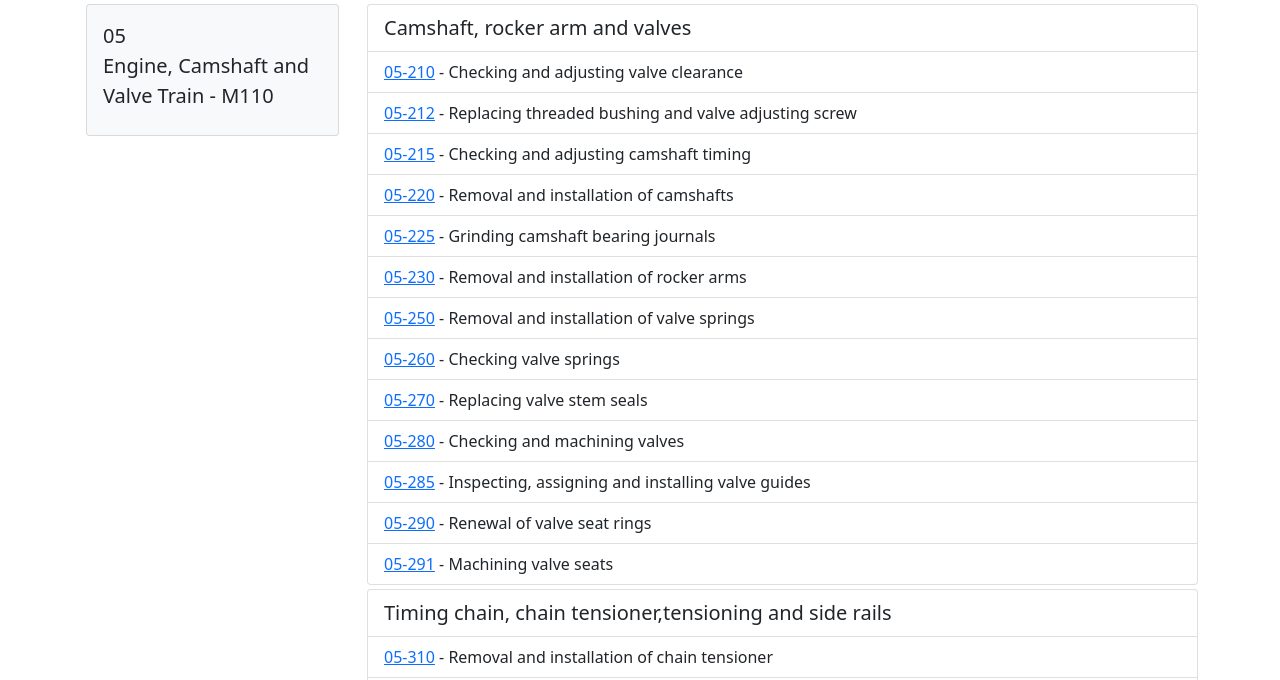
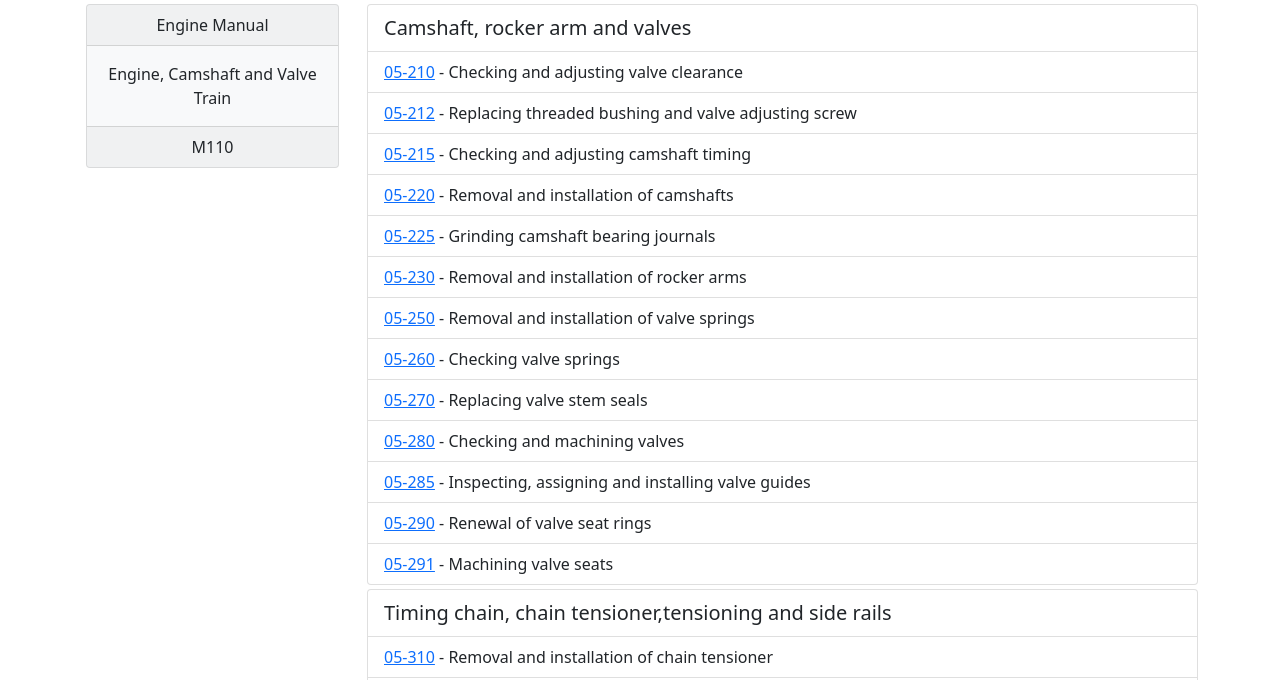
Before and after one commit to W116org/handbook, a Jekyll site: the page built from Engine/110/05Engine.html, in a window 1280 px wide and 900 px high, cut to the strip 220-900 px from the top of the window. Built offline with Jekyll 4.4.1, drawn with Linux system fonts in a browser that asks for light colours; comment, search, counter and statistics services are not loaded.

Commit message:
Update 05Engine.html

```diff
--- a/Engine/110/05Engine.html
+++ b/Engine/110/05Engine.html
@@ -8,10 +8,12 @@
 
 <div class="row">
   <div class="col-xs-12 col-md-3">
-    <div class="card text-dark bg-light mb-3 mx-1">
+    <div class="card text-center text-dark bg-light mb-3 mx-1">
+      <div class="card-header">Engine Manual</div>
       <div class="card-body">
-        <p class="card-title lead">05<br>Engine, Camshaft and Valve Train - M110</p>
+        <p class="card-text">Engine, Camshaft and Valve Train</p>
       </div>
+      <div class="card-footer">M110</div>
     </div>
   </div>
   <div class="col-xs-12 col-md-9">
```
